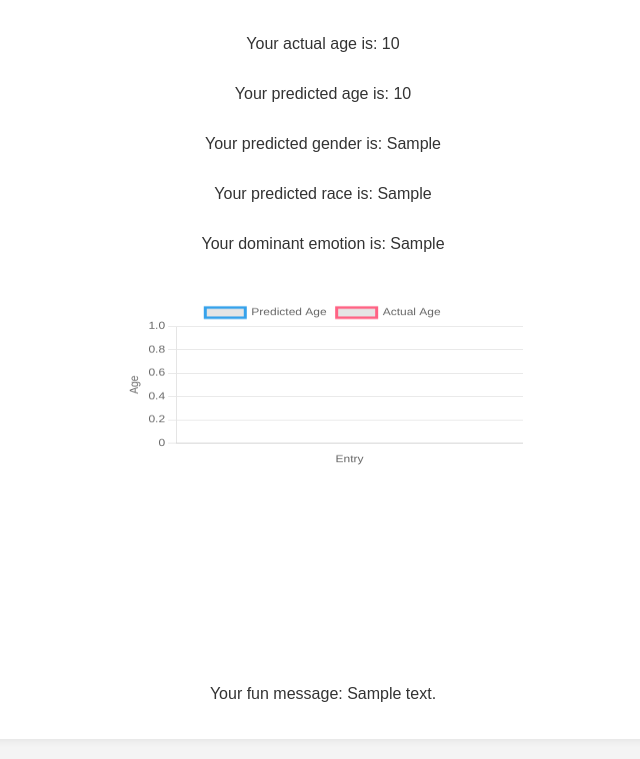
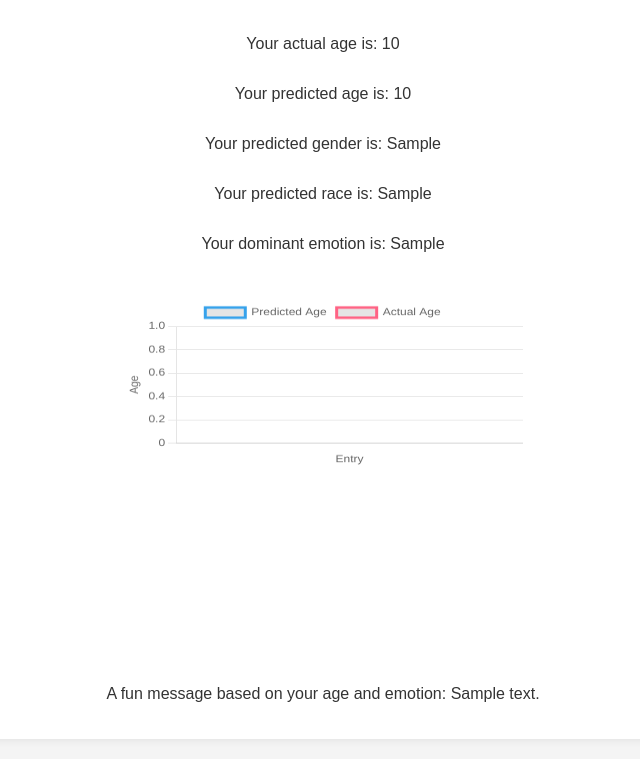
Before and after one commit to software-students-spring2024/5-final-project-spring-2024-ai-ja, a Flask app: template web-app/templates/results.html in a window 1280 px wide. Shown: the part 101-860 px from the top of the page, without its empty margins (317-957 px from the left). Run offline with Flask 3, Linux system fonts and the light colour scheme; the template is opened without the code that fills it: most values are stand-ins (such as "Sample title", 1, 10 or a date in 2020); parts of the project's set-up code (start-up, migrations or seed data) failed here and were passed over; some web fonts are replaced.

Commit message:
better show result

```diff
--- a/web-app/templates/results.html
+++ b/web-app/templates/results.html
@@ -20,7 +20,7 @@
     <div style="width:400px; height:400px; margin:auto;">
         <canvas id="ageComparisonChart"></canvas>
     </div>
-    <p>Your fun message: {{ fun_message }}</p>
+    <p>A fun message based on your age and emotion: {{ fun_message }}</p>
     </div>
     </div>
     <script>
@@ -60,6 +60,5 @@
             }
         });
     </script>
-
 </body>
 </html>
```
